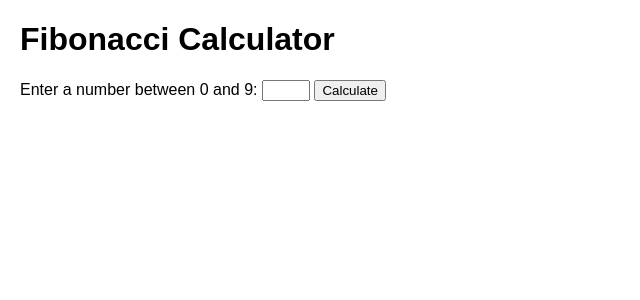
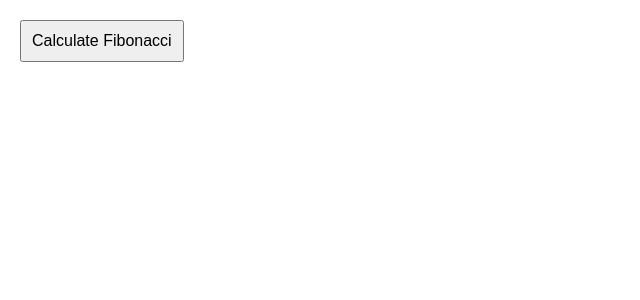
Before and after one commit to AniCricKet/gear-gurus2.0, a Jekyll site: the page fibo3.html, which Jekyll copies as it is, in a window 1280 px wide. Shown: the top 300 px of the page, without its empty margins (0-640 px from the left). Built offline with Jekyll 4.4.1, drawn with Linux system fonts in a browser that asks for light colours; part of the change alters nothing that is shown.

Commit message:
Refactor Fibonacci Calculator UI and add different Fibonacci calculation methods

```diff
--- a/fibo3.html
+++ b/fibo3.html
@@ -3,52 +3,104 @@
 <head>
     <meta charset="UTF-8">
     <meta name="viewport" content="width=device-width, initial-scale=1.0">
-    <title>Fibonacci Calculator</title>
     <style>
         body {
             font-family: Arial, sans-serif;
             margin: 20px;
         }
+
+        button {
+            padding: 10px;
+            font-size: 16px;
+            cursor: pointer;
+        }
+
+        div {
+            margin-top: 20px;
+        }
     </style>
+    <title>Fibonacci Calculator</title>
 </head>
 <body>
-    <h1>Fibonacci Calculator</h1>
-    <label for="numberInput">Enter a number between 0 and 9:</label>
-    <input type="number" id="numberInput" min="0" max="9">
-    <button onclick="calculateFibonacci()">Calculate</button>
 
-    <div id="result"></div>
+<button onclick="calculateFibonacci()">Calculate Fibonacci</button>
 
-    <script>
-        function calculateFibonacci() {
-            const numberInput = document.getElementById('numberInput');
-            const resultDiv = document.getElementById('result');
-            const number = parseInt(numberInput.value);
+<div id="results"></div>
 
-            if (isNaN(number) || number < 0 || number > 9) {
-                resultDiv.innerHTML = '<p>Please enter a valid number between 0 and 9.</p>';
-                return;
-            }
+<script>
+    function fibonacciForLoop(n) {
+        if (n <= 1) {
+            return n;
+        }
+        let a = 0, b = 1;
+        for (let i = 2; i <= n; i++) {
+            [a, b] = [b, a + b];
+        }
+        return b;
+    }
 
-            // Make an API request to the backend
-            fetch(`http://localhost:8080/api/fibonacci/${number}`)
-                .then(response => response.json())
-                .then(data => {
-                    if (data.message) {
-                        resultDiv.innerHTML = `<p>${data.message}</p>`;
-                    } else {
-                        resultDiv.innerHTML = `
-                            <p>The number ${data.number} appears at position ${data.position} in the Fibonacci sequence.</p>
-                            <p>Bubble Sort Time: ${data.bubbleSortTime} milliseconds</p>
-                            <p>Selection Sort Time: ${data.selectionSortTime} milliseconds</p>
-                        `;
-                    }
-                })
-                .catch(error => {
-                    resultDiv.innerHTML = '<p>An error occurred while fetching data from the server.</p>';
-                    console.error(error);
-                });
+    function fibonacciWhileLoop(n) {
+        if (n <= 1) {
+            return n;
         }
-    </script>
+        let a = 0, b = 1, count = 2;
+        while (count <= n) {
+            [a, b] = [b, a + b];
+            count++;
+        }
+        return b;
+    }
+
+    function fibonacciRecursive(n) {
+        if (n <= 1) {
+            return n;
+        }
+        return fibonacciRecursive(n - 1) + fibonacciRecursive(n - 2);
+    }
+
+    function fibonacciIterative(n) {
+        if (n <= 1) {
+            return n;
+        }
+        const fib = [0, 1];
+        for (let i = 2; i <= n; i++) {
+            fib[i] = fib[i - 1] + fib[i - 2];
+        }
+        return fib[n];
+    }
+
+    function calculateFibonacci() {
+        const n = 40; // Change the value of n as needed
+
+        const startForLoop = performance.now();
+        const resultForLoop = fibonacciForLoop(n);
+        const endForLoop = performance.now();
+        const timeForLoop = endForLoop - startForLoop;
+
+        const startWhileLoop = performance.now();
+        const resultWhileLoop = fibonacciWhileLoop(n);
+        const endWhileLoop = performance.now();
+        const timeWhileLoop = endWhileLoop - startWhileLoop;
+
+        const startRecursive = performance.now();
+        const resultRecursive = fibonacciRecursive(n);
+        const endRecursive = performance.now();
+        const timeRecursive = endRecursive - startRecursive;
+
+        const startIterative = performance.now();
+        const resultIterative = fibonacciIterative(n);
+        const endIterative = performance.now();
+        const timeIterative = endIterative - startIterative;
+
+        const resultsDiv = document.getElementById("results");
+        resultsDiv.innerHTML = `
+            <div>For Loop: Result=${resultForLoop}, Time=${timeForLoop} milliseconds</div>
+            <div>While Loop: Result=${resultWhileLoop}, Time=${timeWhileLoop} milliseconds</div>
+            <div>Recursive: Result=${resultRecursive}, Time=${timeRecursive} milliseconds</div>
+            <div>Iterative: Result=${resultIterative}, Time=${timeIterative} milliseconds</div>
+        `;
+    }
+</script>
+
 </body>
 </html>
```
